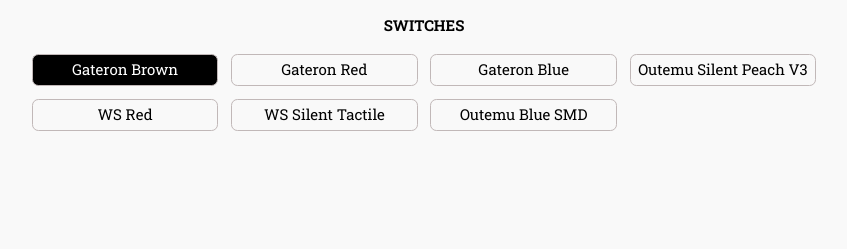
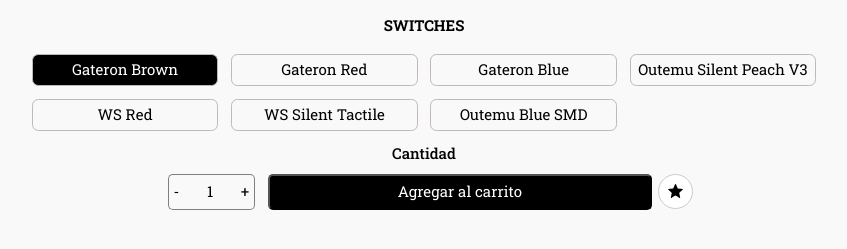
Before and after one commit to Codermex-freelance/TKM, a website: page art_teclado.html in a window 1280 px wide. Shown: the part 323-572 px from the top of the page, without its empty margins (216-1063 px from the left). Drawn offline with Linux system fonts and the light colour scheme.

Commit message:
btn carrito, fav, cantidad

```diff
--- a/art_teclado.html
+++ b/art_teclado.html
@@ -46,6 +46,22 @@
                 <label class="switches__switch">WS Silent Tactile</label>
                 <label class="switches__switch">Outemu Blue SMD</label>
             </div>
+            <h3 class="teclado__heading-cnt f-w-500">Cantidad</h3>
+            <div class="teclado__opciones">
+                <div class="teclado__cantidad">
+                    <button class="btn__disminucion" type="button">-</button>
+                    <input class="btn__cantidad  text-center" type="text" value="1" placeholder="1"/>
+                    <button class="btn__aumento" type="button">+</button>
+                </div>
+                <div class="teclado__carrito">
+                    <button class="carrito" type="button">Agregar al carrito</button>
+                </div>
+                <div class="teclado__favoritos">
+                    <button class="favorito" type="button">
+                        <svg height="24px" id="Layer_1" version="1.2" viewBox="0 0 24 24" width="24px" xml:space="preserve" xmlns="http://www.w3.org/2000/svg" xmlns:xlink="http://www.w3.org/1999/xlink"><g><g><path d="M9.362,9.158c0,0-3.16,0.35-5.268,0.584c-0.19,0.023-0.358,0.15-0.421,0.343s0,0.394,0.14,0.521    c1.566,1.429,3.919,3.569,3.919,3.569c-0.002,0-0.646,3.113-1.074,5.19c-0.036,0.188,0.032,0.387,0.196,0.506    c0.163,0.119,0.373,0.121,0.538,0.028c1.844-1.048,4.606-2.624,4.606-2.624s2.763,1.576,4.604,2.625    c0.168,0.092,0.378,0.09,0.541-0.029c0.164-0.119,0.232-0.318,0.195-0.505c-0.428-2.078-1.071-5.191-1.071-5.191    s2.353-2.14,3.919-3.566c0.14-0.131,0.202-0.332,0.14-0.524s-0.23-0.319-0.42-0.341c-2.108-0.236-5.269-0.586-5.269-0.586    s-1.31-2.898-2.183-4.83c-0.082-0.173-0.254-0.294-0.456-0.294s-0.375,0.122-0.453,0.294C10.671,6.26,9.362,9.158,9.362,9.158z"></path></g></g></svg>
+                    </button>
+                </div>
+            </div>
         </div>
     </section>
     <script src="/src/js/info_app.js"></script>
--- a/src/js/info_app.js
+++ b/src/js/info_app.js
@@ -26,8 +26,6 @@
 const labels = document.querySelectorAll(".switches__switch");
 
 labels.forEach(label => {
-  //label.style.backgroundColor = "initial"; // Color base inicial
-
     label.addEventListener("click", () => {
         labels.forEach(label => {
             label.style.backgroundColor = "initial"; // Restablece el color base en los demás
@@ -37,3 +35,18 @@
         label.style.color = "white"; // Color diferente para el seleccionado
     });
 });
+
+
+const buttom_fav = document.querySelectorAll(".favorito");
+
+buttom_fav.forEach(buttom => {
+    buttom.addEventListener("click", () => {
+        if(buttom.style.backgroundColor === "black"){
+            buttom.style.backgroundColor = "white"; // Restablece el color base en los demás
+            buttom.style.fill = "black";
+        }else{
+            buttom.style.backgroundColor = "black"; // Color diferente para el seleccionado
+            buttom.style.fill = "white"; // Color diferente para el seleccionado
+        }
+    });
+});
--- a/src/scss/articulos/_articulos.scss
+++ b/src/scss/articulos/_articulos.scss
@@ -149,6 +149,10 @@
         &:hover{
             color: #756f6f;
         }
+        &-cnt{
+            margin: 1rem 0;
+            font-size: 15px;
+        }
     }
 
     &__precio{
@@ -172,11 +176,102 @@
             color: #da4545;
         }
     }
+
+    &__opciones{
+        display: flex;
+        justify-content: center;
+        font-size: 15px;
+    }
+
+    &__cantidad{
+        display: flex;
+        padding: 0 1rem;
+
+        .btn{
+            &__disminucion{
+                border-right: 0;
+                border-top: 1px solid rgb(129, 126, 126);
+                border-bottom: 1px solid rgb(129, 126, 126);
+                border-left: 1px solid rgb(129, 126, 126);
+                background-color: v.$blanco;
+                padding: 5px;
+                border-top-left-radius: 5px;
+                border-bottom-left-radius: 5px;
+                background-color: #f9f9f9;
+                cursor: pointer;
+            }
+
+            &__cantidad{
+                width: 4rem;
+                border-left: 0;
+                border-right: 0;
+                border-top: 1px solid rgb(129, 126, 126);
+                border-bottom: 1px solid rgb(129, 126, 126);
+                padding: 5px;
+                background-color: #f9f9f9;
+
+                &:focus-visible{
+                    outline: none;//le saca el color del "border" al darle clic al input
+                }
+            }
+
+            &__aumento{
+                border-left: 0;
+                border-top: 1px solid rgb(129, 126, 126);
+                border-bottom: 1px solid rgb(129, 126, 126);
+                border-right: 1px solid rgb(129, 126, 126);
+                background-color: v.$blanco;
+                padding: 5px;
+                border-top-right-radius: 5px;
+                border-bottom-right-radius: 5px;
+                background-color: #f9f9f9;
+                cursor: pointer;
+            }
+        }
+    }
+
+    &__carrito{
+
+        .carrito{
+            padding: 7px;
+            width: 30rem;
+            background-color: v.$negro;
+            color: v.$blanco;
+            border-radius: 5px;
+            cursor: pointer;
+        }
+    }
+
+    &__favoritos{
+        margin-left: .5rem;
+
+        .favorito{
+            border-radius: 100%;
+            display: flex;
+            height: 35px;
+            width: 35px;
+            border: 1px solid #cbcbcb;
+            background-color: #ffffff;
+            color: v.$negro;
+            cursor: pointer;
+
+            svg{
+                height: 30px;
+                width: 30px;
+            }
+
+            &:hover{
+                transform: scale(1.1);
+                transition: all 0.5s ease-in-out;
+            }
+        }
+    }
 }
 
 .tecladoImagen{
-
+    transition: all 0.5s ease-in-out;
     &:hover{
+        z-index: 1;
         transform: scale(1.1, 1.1);
     }
 
```
Also changed, not shown: build/css/app.css, 1 other file.
